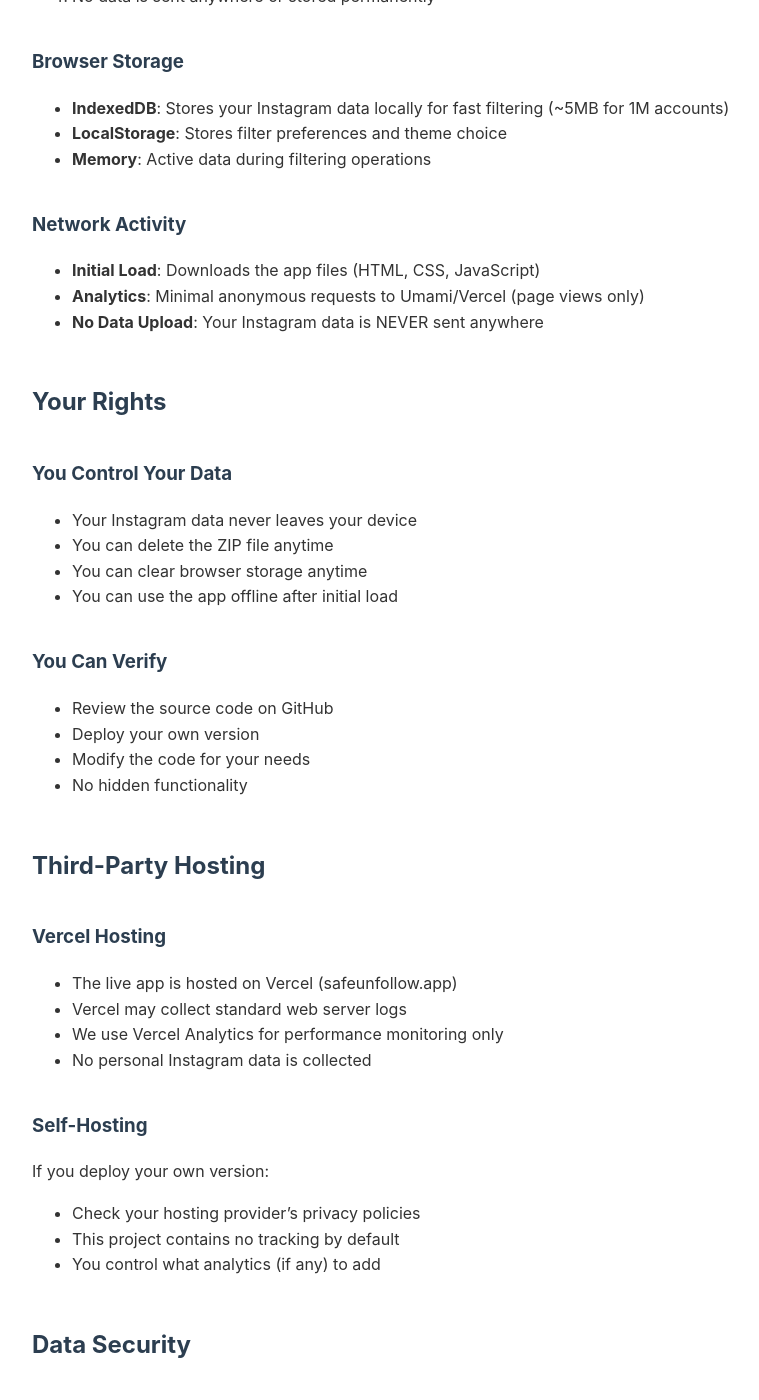
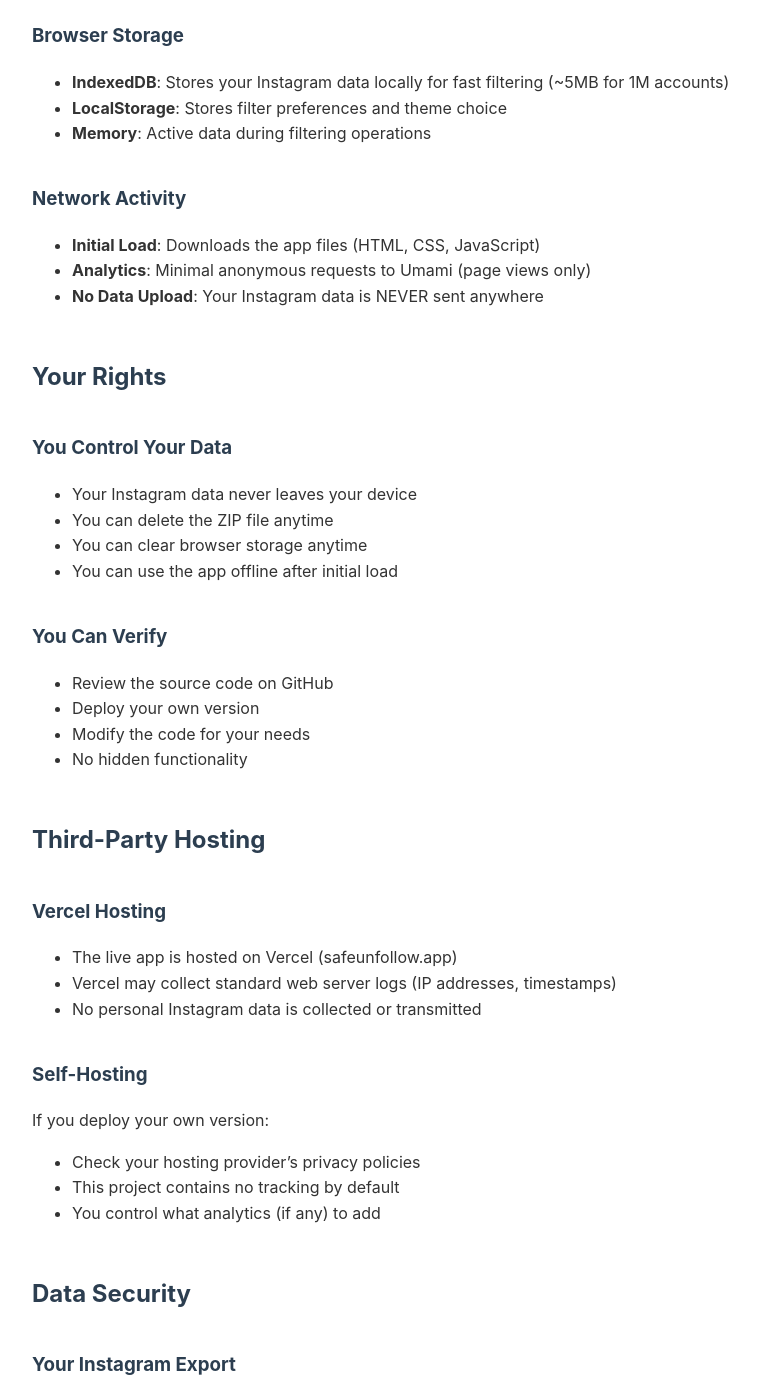
Before and after one commit to ignromanov/instagram-unfollow-tracker, a Jekyll site: the page built from docs/privacy.md, in a window 1280 px wide and 1400 px high, scrolled down 2428 px. Shown: the whole window, without its empty margins (248-1007 px from the left). Built offline with Jekyll 4.4.1, drawn with Linux system fonts in a browser that asks for light colours; some of the changed text lies outside the part shown.

Commit message:
chore: remove @vercel/analytics in favor of Umami
Simplify analytics stack by removing Vercel Analytics:
- Remove @vercel/analytics package and component from Layout
- Update privacy.md and roadmap.md documentation
- Keep only Umami for privacy-first, GDPR-compliant analytics

```diff
--- a/docs/privacy.md
+++ b/docs/privacy.md
@@ -47,8 +47,7 @@ last_updated: 2026-01-16
 
 ### ✅ Privacy-Respecting Analytics
 We use minimal, privacy-focused analytics to improve the app:
-- **Umami Analytics** — anonymous page view counts, no personal data
-- **Vercel Analytics** — performance monitoring only (load times, errors)
+- **Umami Analytics** — anonymous page view counts, no personal data, GDPR-compliant
 
 **What we track:**
 - Page views (anonymous counts)
@@ -82,7 +81,7 @@ We use minimal, privacy-focused analytics to improve the app:
 
 ### Network Activity
 - **Initial Load**: Downloads the app files (HTML, CSS, JavaScript)
-- **Analytics**: Minimal anonymous requests to Umami/Vercel (page views only)
+- **Analytics**: Minimal anonymous requests to Umami (page views only)
 - **No Data Upload**: Your Instagram data is NEVER sent anywhere
 
 ## Your Rights
@@ -103,9 +102,8 @@ We use minimal, privacy-focused analytics to improve the app:
 
 ### Vercel Hosting
 - The live app is hosted on Vercel (safeunfollow.app)
-- Vercel may collect standard web server logs
-- We use Vercel Analytics for performance monitoring only
-- No personal Instagram data is collected
+- Vercel may collect standard web server logs (IP addresses, timestamps)
+- No personal Instagram data is collected or transmitted
 
 ### Self-Hosting
 If you deploy your own version:
--- a/package.json
+++ b/package.json
@@ -80,7 +80,6 @@
     "@radix-ui/react-toast": "^1.2.15",
     "@radix-ui/react-tooltip": "^1.2.8",
     "@tanstack/react-virtual": "^3.13.12",
-    "@vercel/analytics": "^1.5.0",
     "@vercel/og": "^0.8.6",
     "class-variance-authority": "^0.7.1",
     "clsx": "^2.1.1",
--- a/src/components/Layout.tsx
+++ b/src/components/Layout.tsx
@@ -1,4 +1,3 @@
-import { Analytics } from '@vercel/analytics/react';
 import i18n from 'i18next';
 import { useEffect, useState } from 'react';
 import { Outlet, useLocation, useNavigate } from 'react-router-dom';
@@ -161,8 +160,6 @@ export function Layout({ lang }: LayoutProps) {
             skipStorageCheck={location.pathname.endsWith('/sample')}
           />
 
-          <Analytics />
-
           {/* Structured data for SEO */}
           <BreadcrumbSchema />
           <OrganizationSchema />
```
Also changed, not shown: docs/roadmap.md (+1 -2 lines), src/__tests__/components/Layout.test.tsx (+0 -5 lines), 1 other file.
